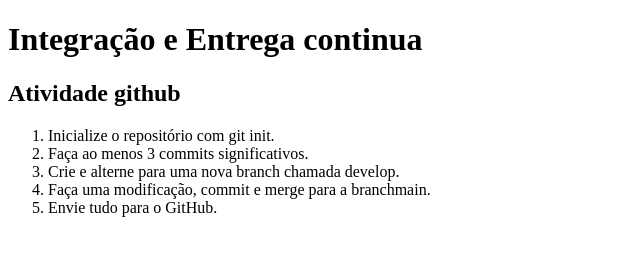
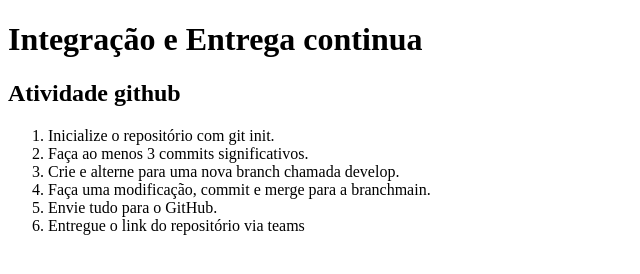
Before and after one commit to txr-nicole/Ativ-integra--o-e-entrega, a plain HTML site: page home.html in a window 1280 px wide. Shown: the whole page, without its empty margins (0-640 px from the left). Drawn offline with Linux system fonts and the light colour scheme.

Commit message:
Adiciona mais um topico

```diff
--- a/home.html
+++ b/home.html
@@ -14,6 +14,7 @@
        <li>Crie e alterne para uma nova branch chamada develop.</li>
        <li>Faça uma modificação, commit e merge para a branchmain.</li>
        <li>Envie tudo para o GitHub.</li>
+       <li>Entregue o link do repositório via teams</li>
     </ol>
 </body>
 </html>
```
